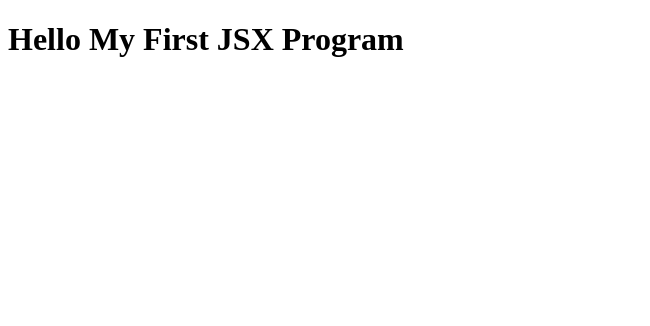
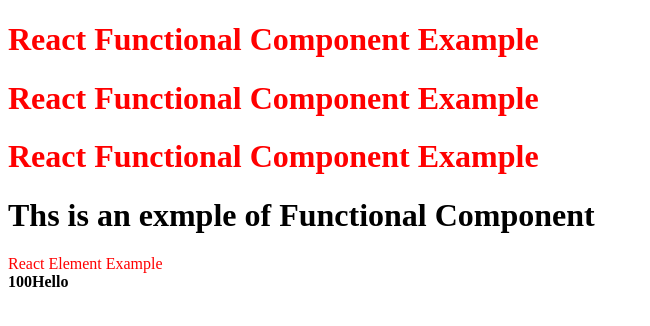
Before and after one commit to akashNodeDev/studyReact, a React (Vite) app: page / in a window 1280 px wide. Shown: the top 326 px of the page, without its empty margins (0-650 px from the left). Built offline with nearby package versions, Linux system fonts and the light colour scheme.

Commit message:
Concept of the functional component and the element calling

```diff
--- a/App.js
+++ b/App.js
@@ -1,9 +1,39 @@
 import React from "react";
 import ReactDOM from "react-dom/client";
 
-//JSX (transpiled before it reaches to the JS) - Parcel - Babel
+// React Element
+const titleElement = (
+  <div className="heading" id="heading">
+    React Element Example
+  </div>
+);
 
-//JSX => Babel Transpiles it to React.createElement => React Element JS Object => HTML Element (render)
-const jsxHeading = <h1 className="heading">Hello My First JSX Program</h1>;
+const newTitle = <span>Hello</span>;
+
+// React Functional Component
+const Title = () => (
+  <h1 className="heading" id="heading">
+    React Functional Component Example
+  </h1>
+);
+
+// React Functional Component
+const num = 100;
+const HeadingComponent = () => (
+  <div id="container">
+    {/* We can call the functional component inside another functional component in the below three ways*/}
+    {/**Also we can write any pce of the javascript code inside the functional component in the curly braces */}
+    <Title />
+    <Title></Title>
+    {Title()}
+    <h1>Ths is an exmple of Functional Component</h1>
+    {/** Example of calling an element inside the functional component */}
+    {titleElement}
+    {/** Example of calling a JS variable inside the functional component */}
+    <b>{num}</b>
+    <b>{newTitle}</b>
+  </div>
+);
+
 const root = ReactDOM.createRoot(document.getElementById("root"));
-root.render(jsxHeading);
+root.render(<HeadingComponent />);
```
